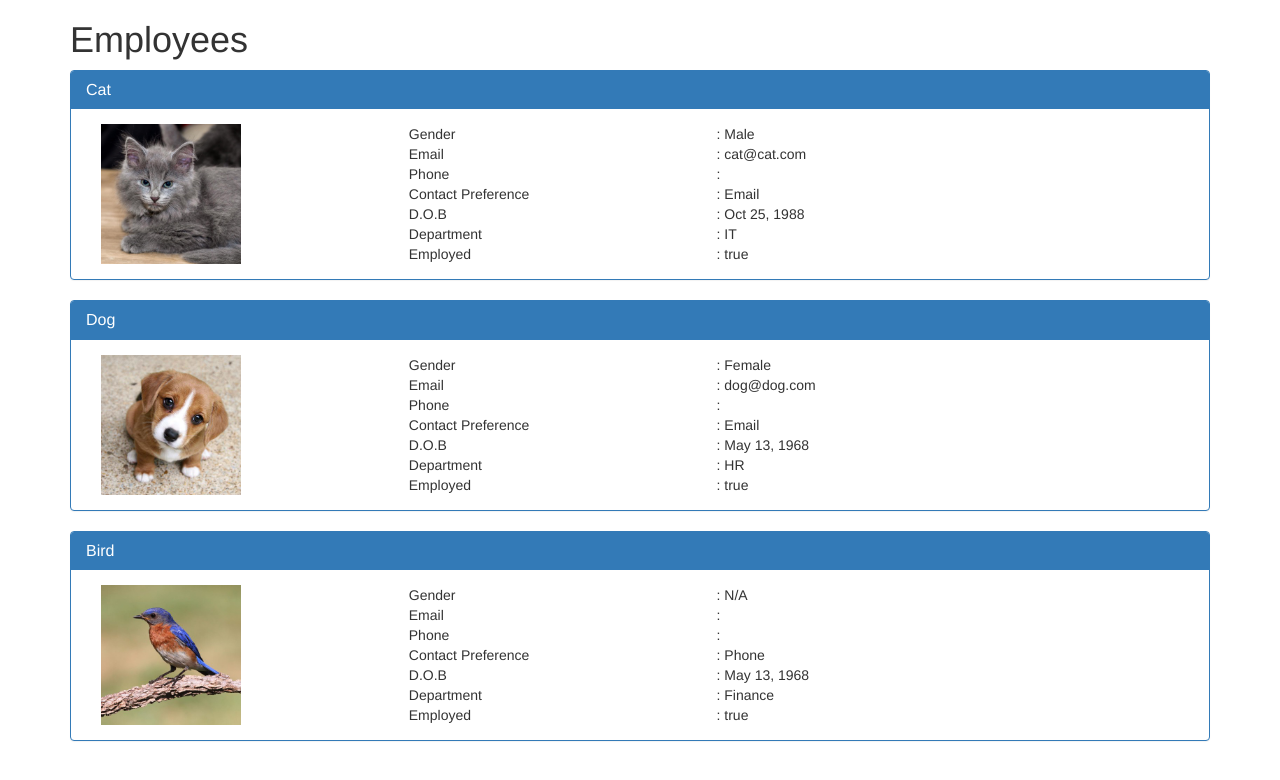
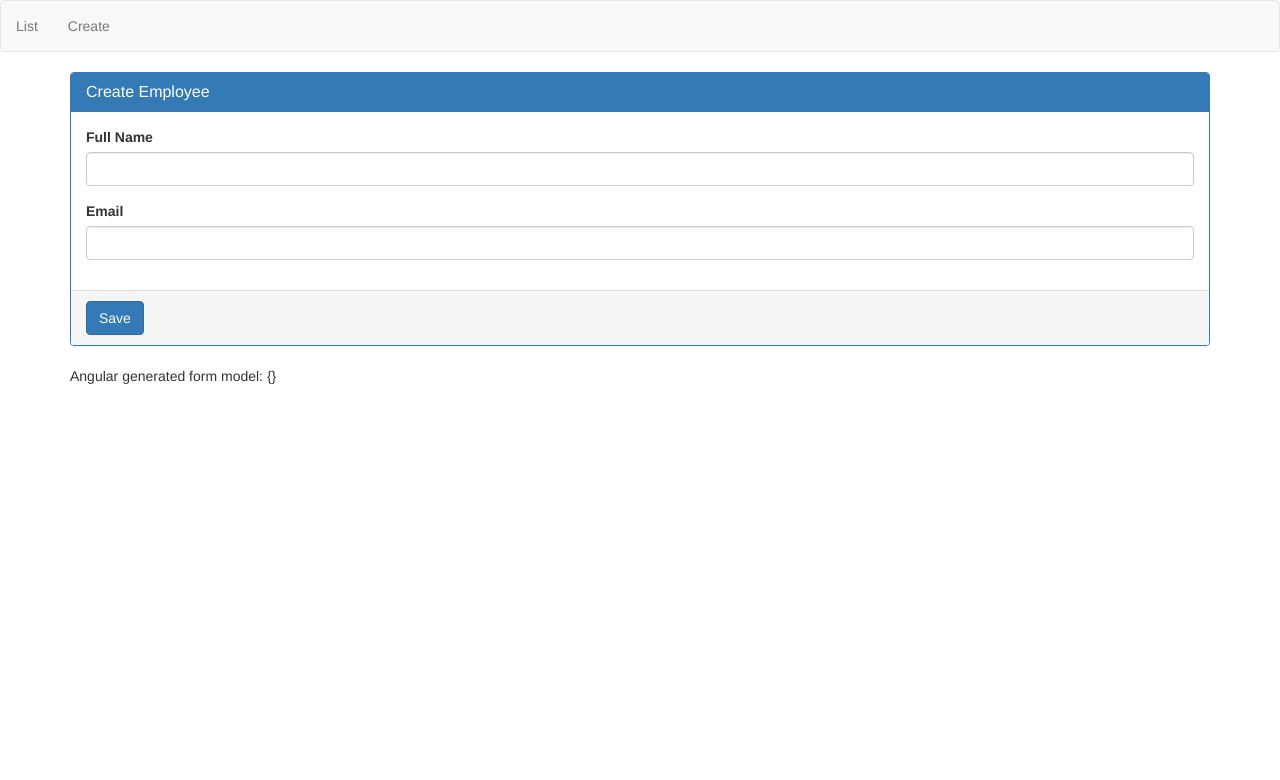
Before and after one commit to premrajah/AngularCRUD, an Angular app: page /create in a window 1280 px wide. Shown: the top 780 px of the page. Built offline with nearby package versions, Linux system fonts and the light colour scheme.

Commit message:
created simple forms and ngform

```diff
--- a/src/app/app.component.html
+++ b/src/app/app.component.html
@@ -1,14 +1,17 @@
-
+<nav class="navbar navbar-default">
+  <ul class="nav navbar-nav">
+    <li>
+      <a routerLink="list">List</a>
+    </li>
+    <li>
+        <a routerLink="create">Create</a>
+      </li>
+  </ul>
+</nav>
 <div class="container">
   <div class="row">
     <div class="col-md-12">
-      <h1>Employees</h1>
-    </div>
-  </div>
-
-  <div class="row">
-    <div class="col-xs-12">
-      <app-list-employees></app-list-employees>
+        <router-outlet></router-outlet>
     </div>
   </div>
 </div>
--- a/src/app/app.module.ts
+++ b/src/app/app.module.ts
@@ -1,6 +1,7 @@
 import { BrowserModule } from '@angular/platform-browser';
 import { NgModule } from '@angular/core';
 import { RouterModule, Routes } from '@angular/router';
+import { FormsModule } from '@angular/forms';
 
 import { AppComponent } from './app.component';
 import { ListEmployeesComponent } from './employees/list-employees.component';
@@ -20,7 +21,8 @@
   ],
   imports: [
     BrowserModule,
-    RouterModule.forRoot(appRoutes)
+    RouterModule.forRoot(appRoutes),
+    FormsModule
   ],
   providers: [],
   bootstrap: [AppComponent]
--- a/src/app/employees/create-employee.component.html
+++ b/src/app/employees/create-employee.component.html
@@ -1,3 +1,25 @@
-<p>
-  create-employee works!
-</p>
+<form #employeeForm="ngForm" (ngSubmit)="saveEmployee(employeeForm)">
+  <div class="panel panel-primary">
+    <div class="panel-heading">
+      <h3 class="panel-title">Create Employee</h3>
+    </div>
+
+    <div class="panel-body">
+      <div class="form-group">
+        <label for="fullName">Full Name</label>
+        <input type="text" id="fullName" [(ngModel)]="fullName" name="fullName" class="form-control">
+      </div>
+      <div class="form-group">
+        <label for="email">Email</label>
+        <input type="text" id="email" [(ngModel)]="email" name="email" class="form-control">
+      </div>
+    </div>
+
+    <div class="panel-footer">
+      <button type="submit" class="btn btn-primary">Save</button>
+    </div>
+  </div>
+</form>
+
+
+<p>Angular generated form model: {{employeeForm.value | json}}</p>
--- a/src/app/employees/create-employee.component.ts
+++ b/src/app/employees/create-employee.component.ts
@@ -1,4 +1,5 @@
 import { Component, OnInit } from '@angular/core';
+import { NgForm } from '@angular/forms';
 
 @Component({
   selector: 'app-create-employee',
@@ -12,4 +13,10 @@
   ngOnInit() {
   }
 
+
+  // Saves employees from the form
+  saveEmployee(empForm: NgForm): void {
+    console.log(empForm);
+  }
+
 }
--- a/src/app/employees/list-employees.component.ts
+++ b/src/app/employees/list-employees.component.ts
@@ -2,7 +2,7 @@
 import { Employee } from '../models/employee.model';
 
 @Component({
-  selector: 'app-list-employees',
+  // selector: 'app-list-employees',
   templateUrl: './list-employees.component.html',
   styleUrls: ['./list-employees.component.css']
 })
```
Also changed, not shown: 1 other file (tests, documents, lock files or other folders).
